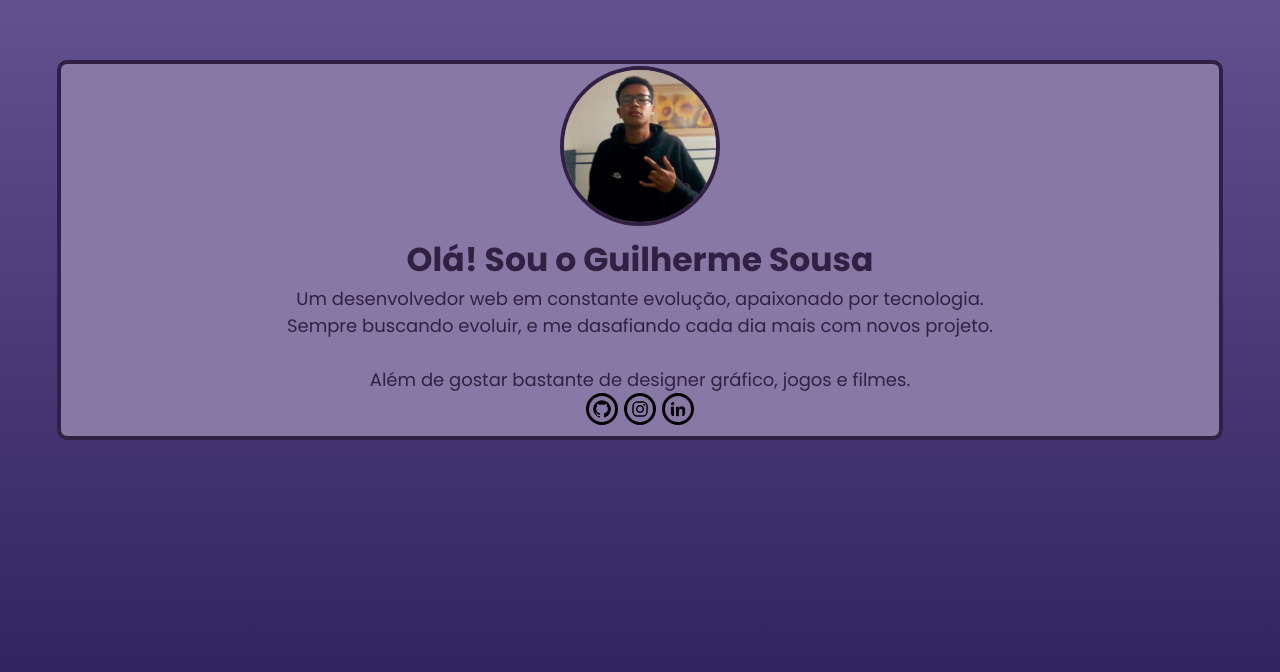
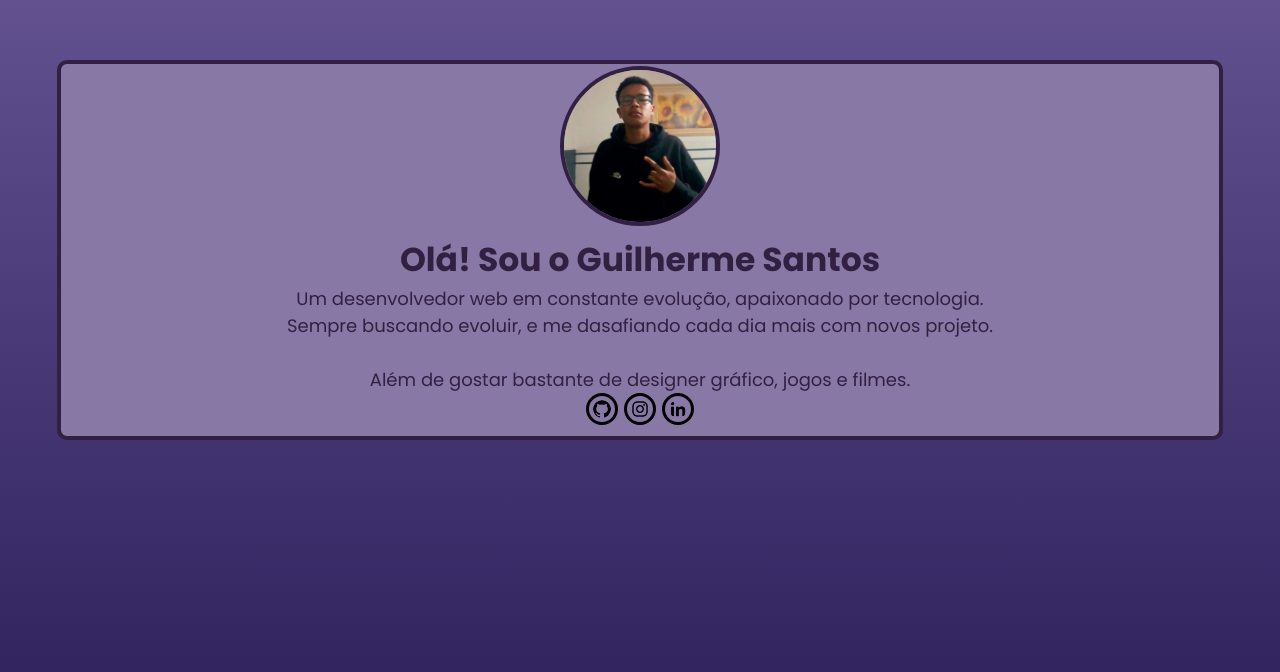
Before and after one commit to uguisousa/siteTest, a plain HTML site: page index.html in a window 1280 px wide. Drawn offline with Linux system fonts and the light colour scheme; files that its build step writes are made by us from their sources; files whose address does not match are found by name.

Commit message:
Update index.html

```diff
--- a/index.html
+++ b/index.html
@@ -19,7 +19,7 @@
                 <div class="container-main">
             <div class="div-h1">
                 <h1 id="h1-main">
-                    Olá! Sou o Guilherme Sousa
+                    Olá! Sou o Guilherme Santos
                 </h1>
             </div>
          <div class="div-paragrafo">
```
